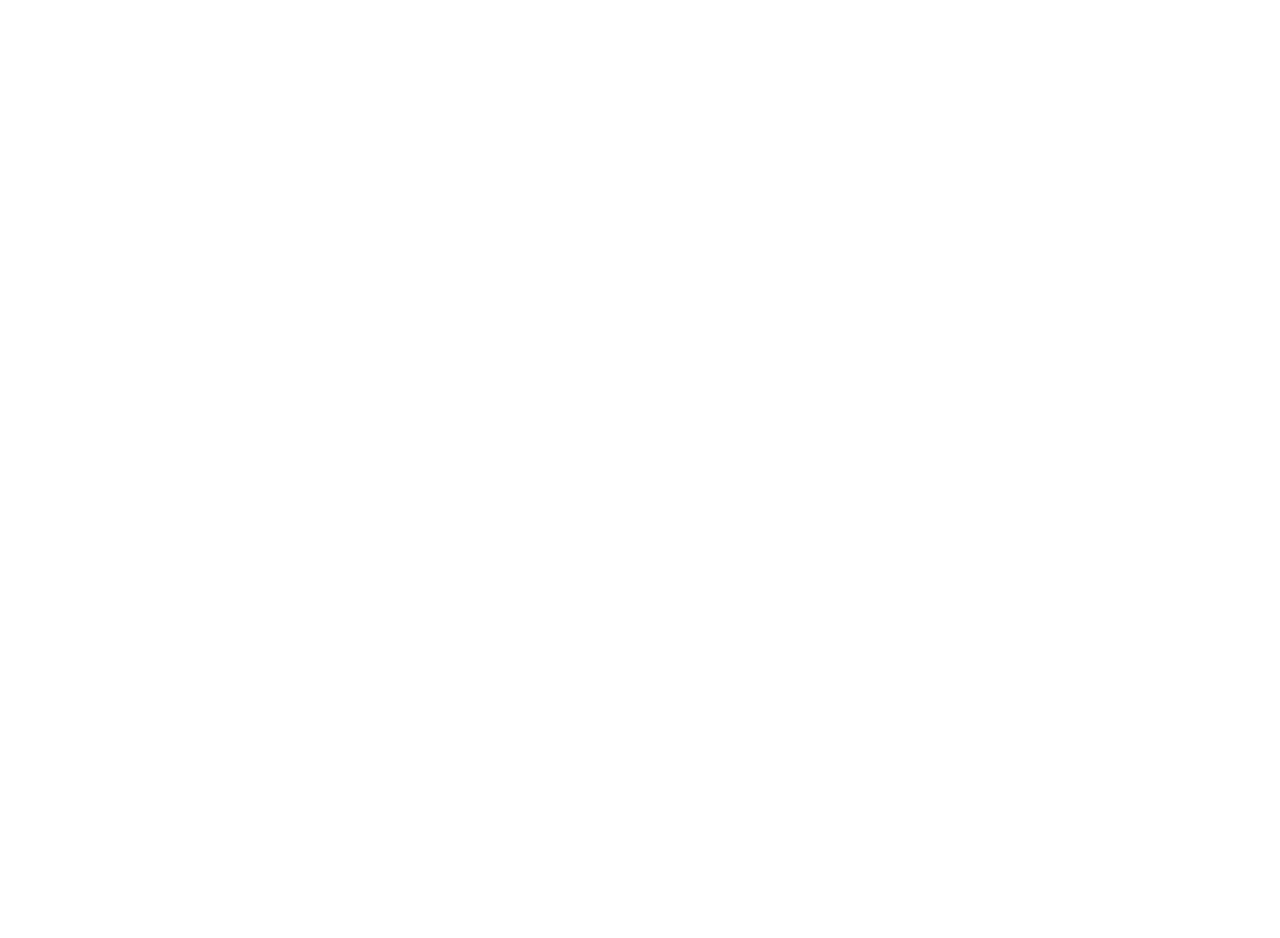
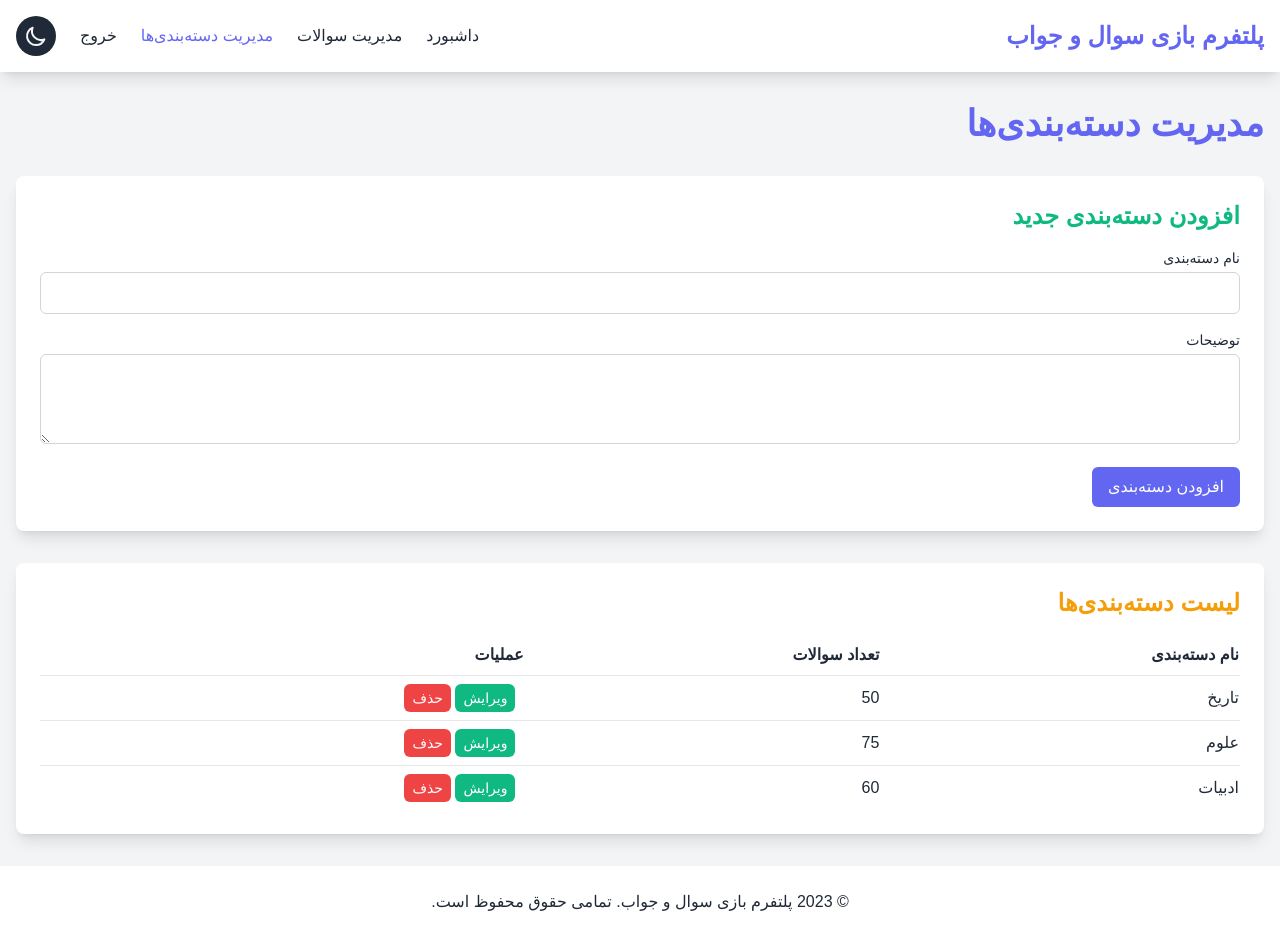
Before and after one commit to ali0083moi/web-project, a plain HTML site: page category-management.html in a window 1280 px wide. Before the commit the page ends 800 px from the top, so only its background shows below. Drawn offline with nearby package versions, Linux system fonts and the light colour scheme; a small style sheet from the web is missing.

```diff
--- a/category-management.html
+++ b/category-management.html
@@ -0,0 +1,334 @@
+<!DOCTYPE html>
+<html lang="fa" dir="rtl" class="dark">
+  <head>
+    <meta charset="UTF-8" />
+    <meta name="viewport" content="width=device-width, initial-scale=1.0" />
+    <title>مدیریت دسته‌بندی‌ها - پلتفرم بازی سوال و جواب</title>
+    <script src="https://cdn.tailwindcss.com"></script>
+    <script>
+      tailwind.config = {
+        darkMode: "class",
+        theme: {
+          extend: {
+            colors: {
+              game: {
+                primary: "#6366F1",
+                secondary: "#10B981",
+                accent: "#F59E0B",
+                background: {
+                  light: "#F3F4F6",
+                  dark: "#111827",
+                },
+                surface: {
+                  light: "#FFFFFF",
+                  dark: "#1F2937",
+                },
+                text: {
+                  light: "#1F2937",
+                  dark: "#F3F4F6",
+                },
+              },
+            },
+            fontFamily: {
+              game: ["Vazirmatn", "sans-serif"],
+            },
+          },
+        },
+      };
+    </script>
+    <link
+      href="https://cdn.jsdelivr.net/gh/rastikerdar/vazirmatn@v33.003/Vazirmatn-font-face.css"
+      rel="stylesheet"
+      type="text/css"
+    />
+    <style>
+      .dark .dark\:bg-game-background-dark {
+        background-color: #111827;
+      }
+      .dark .dark\:bg-game-surface-dark {
+        background-color: #1f2937;
+      }
+      .dark .dark\:text-game-text-dark {
+        color: #f3f4f6;
+      }
+    </style>
+  </head>
+  <body
+    class="bg-game-background-light dark:bg-game-background-dark text-game-text-light dark:text-game-text-dark font-game min-h-screen flex flex-col transition-colors duration-300"
+  >
+    <header class="bg-game-surface-light dark:bg-game-surface-dark shadow-lg">
+      <div
+        class="container mx-auto px-4 py-4 flex justify-between items-center"
+      >
+        <a href="index.html" class="text-2xl font-bold text-game-primary"
+          >پلتفرم بازی سوال و جواب</a
+        >
+        <nav class="hidden md:flex items-center space-x-6 space-x-reverse">
+          <ul class="flex space-x-6 space-x-reverse">
+            <li>
+              <a
+                href="designer-main.html"
+                class="hover:text-game-primary transition-colors"
+                >داشبورد</a
+              >
+            </li>
+            <li>
+              <a
+                href="question-management.html"
+                class="hover:text-game-primary transition-colors"
+                >مدیریت سوالات</a
+              >
+            </li>
+            <li>
+              <a
+                href="category-management.html"
+                class="text-game-primary transition-colors"
+                >مدیریت دسته‌بندی‌ها</a
+              >
+            </li>
+            <li>
+              <a
+                href="index.html"
+                class="hover:text-game-primary transition-colors"
+                >خروج</a
+              >
+            </li>
+          </ul>
+          <button
+            id="theme-toggle"
+            class="p-2 rounded-full bg-game-surface-dark dark:bg-game-surface-light text-game-text-dark dark:text-game-text-light"
+          >
+            <svg
+              xmlns="http://www.w3.org/2000/svg"
+              class="h-6 w-6"
+              fill="none"
+              viewBox="0 0 24 24"
+              stroke="currentColor"
+            >
+              <path
+                stroke-linecap="round"
+                stroke-linejoin="round"
+                stroke-width="2"
+                d="M20.354 15.354A9 9 0 018.646 3.646 9.003 9.003 0 0012 21a9.003 9.003 0 008.354-5.646z"
+              />
+            </svg>
+          </button>
+        </nav>
+        <button
+          class="md:hidden text-game-text-light dark:text-game-text-dark hover:text-game-primary transition-colors"
+          id="menu-toggle"
+        >
+          <svg
+            xmlns="http://www.w3.org/2000/svg"
+            class="h-6 w-6"
+            fill="none"
+            viewBox="0 0 24 24"
+            stroke="currentColor"
+          >
+            <path
+              stroke-linecap="round"
+              stroke-linejoin="round"
+              stroke-width="2"
+              d="M4 6h16M4 12h16M4 18h16"
+            />
+          </svg>
+        </button>
+      </div>
+      <div class="md:hidden hidden" id="mobile-menu">
+        <ul class="px-4 py-2 space-y-2">
+          <li>
+            <a
+              href="designer-main.html"
+              class="block hover:text-game-primary transition-colors"
+              >داشبورد</a
+            >
+          </li>
+          <li>
+            <a
+              href="question-management.html"
+              class="block hover:text-game-primary transition-colors"
+              >مدیریت سوالات</a
+            >
+          </li>
+          <li>
+            <a
+              href="category-management.html"
+              class="block hover:text-game-primary transition-colors"
+              >مدیریت دسته‌بندی‌ها</a
+            >
+          </li>
+          <li>
+            <a
+              href="index.html"
+              class="block hover:text-game-primary transition-colors"
+              >خروج</a
+            >
+          </li>
+        </ul>
+        <button
+          id="theme-toggle-mobile"
+          class="w-full text-right px-4 py-2 hover:text-game-primary transition-colors"
+        >
+          تغییر حالت روشن/تاریک
+        </button>
+      </div>
+    </header>
+
+    <main class="flex-grow container mx-auto px-4 py-8">
+      <h1 class="text-4xl font-bold text-game-primary mb-8">
+        مدیریت دسته‌بندی‌ها
+      </h1>
+
+      <div
+        class="bg-game-surface-light dark:bg-game-surface-dark rounded-lg shadow-lg p-6 mb-8"
+      >
+        <h2 class="text-2xl font-bold text-game-secondary mb-4">
+          افزودن دسته‌بندی جدید
+        </h2>
+        <form class="space-y-4">
+          <div>
+            <label for="category-name" class="block text-sm font-medium mb-1"
+              >نام دسته‌بندی</label
+            >
+            <input
+              type="text"
+              id="category-name"
+              name="category-name"
+              class="w-full px-3 py-2 border border-gray-300 rounded-md focus:outline-none focus:ring-2 focus:ring-game-primary dark:bg-game-background-dark dark:border-gray-600"
+              required
+            />
+          </div>
+          <div>
+            <label
+              for="category-description"
+              class="block text-sm font-medium mb-1"
+              >توضیحات</label
+            >
+            <textarea
+              id="category-description"
+              name="category-description"
+              rows="3"
+              class="w-full px-3 py-2 border border-gray-300 rounded-md focus:outline-none focus:ring-2 focus:ring-game-primary dark:bg-game-background-dark dark:border-gray-600"
+            ></textarea>
+          </div>
+          <button
+            type="submit"
+            class="bg-game-primary text-white px-4 py-2 rounded-md hover:bg-opacity-90 transition-colors"
+          >
+            افزودن دسته‌بندی
+          </button>
+        </form>
+      </div>
+
+      <div
+        class="bg-game-surface-light dark:bg-game-surface-dark rounded-lg shadow-lg p-6"
+      >
+        <h2 class="text-2xl font-bold text-game-accent mb-4">
+          لیست دسته‌بندی‌ها
+        </h2>
+        <table class="w-full">
+          <thead>
+            <tr class="border-b border-gray-200 dark:border-gray-700">
+              <th class="text-right py-2">نام دسته‌بندی</th>
+              <th class="text-right py-2">تعداد سوالات</th>
+              <th class="text-right py-2">عملیات</th>
+            </tr>
+          </thead>
+          <tbody>
+            <tr class="border-b border-gray-200 dark:border-gray-700">
+              <td class="py-2">تاریخ</td>
+              <td class="py-2">50</td>
+              <td class="py-2">
+                <button
+                  class="bg-game-secondary text-white px-2 py-1 rounded-md text-sm mr-2"
+                >
+                  ویرایش
+                </button>
+                <button
+                  class="bg-red-500 text-white px-2 py-1 rounded-md text-sm"
+                >
+                  حذف
+                </button>
+              </td>
+            </tr>
+            <tr class="border-b border-gray-200 dark:border-gray-700">
+              <td class="py-2">علوم</td>
+              <td class="py-2">75</td>
+              <td class="py-2">
+                <button
+                  class="bg-game-secondary text-white px-2 py-1 rounded-md text-sm mr-2"
+                >
+                  ویرایش
+                </button>
+                <button
+                  class="bg-red-500 text-white px-2 py-1 rounded-md text-sm"
+                >
+                  حذف
+                </button>
+              </td>
+            </tr>
+            <tr>
+              <td class="py-2">ادبیات</td>
+              <td class="py-2">60</td>
+              <td class="py-2">
+                <button
+                  class="bg-game-secondary text-white px-2 py-1 rounded-md text-sm mr-2"
+                >
+                  ویرایش
+                </button>
+                <button
+                  class="bg-red-500 text-white px-2 py-1 rounded-md text-sm"
+                >
+                  حذف
+                </button>
+              </td>
+            </tr>
+          </tbody>
+        </table>
+      </div>
+    </main>
+
+    <footer
+      class="bg-game-surface-light dark:bg-game-surface-dark text-game-text-light dark:text-game-text-dark py-6"
+    >
+      <div class="container mx-auto px-4 text-center">
+        <p>&copy; 2023 پلتفرم بازی سوال و جواب. تمامی حقوق محفوظ است.</p>
+      </div>
+    </footer>
+
+    <script>
+      const menuToggle = document.getElementById("menu-toggle");
+      const mobileMenu = document.getElementById("mobile-menu");
+
+      menuToggle.addEventListener("click", () => {
+        mobileMenu.classList.toggle("hidden");
+      });
+
+      const themeToggle = document.getElementById("theme-toggle");
+      const themeToggleMobile = document.getElementById("theme-toggle-mobile");
+
+      function toggleDarkMode() {
+        document.documentElement.classList.toggle("dark");
+        localStorage.setItem(
+          "darkMode",
+          document.documentElement.classList.contains("dark")
+        );
+      }
+
+      themeToggle.addEventListener("click", toggleDarkMode);
+      themeToggleMobile.addEventListener("click", toggleDarkMode);
+
+      // Check for saved theme preference or use system preference
+      const prefersDarkMode = window.matchMedia(
+        "(prefers-color-scheme: dark)"
+      ).matches;
+      const savedTheme = localStorage.getItem("darkMode");
+
+      if (savedTheme === "true" || (savedTheme === null && prefersDarkMode)) {
+        document.documentElement.classList.add("dark");
+      } else {
+        document.documentElement.classList.remove("dark");
+      }
+    </script>
+  </body>
+</html>
```
Also changed, not shown: designer-main.html (+295 -0 lines), question-management.html (+25 -9 lines).
